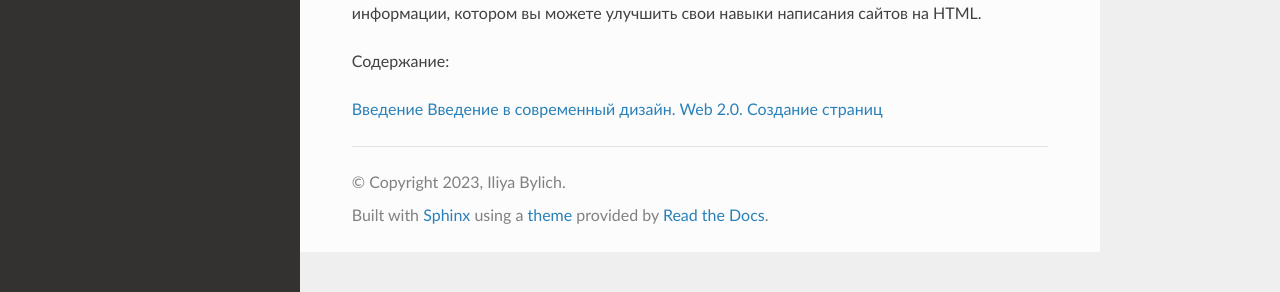
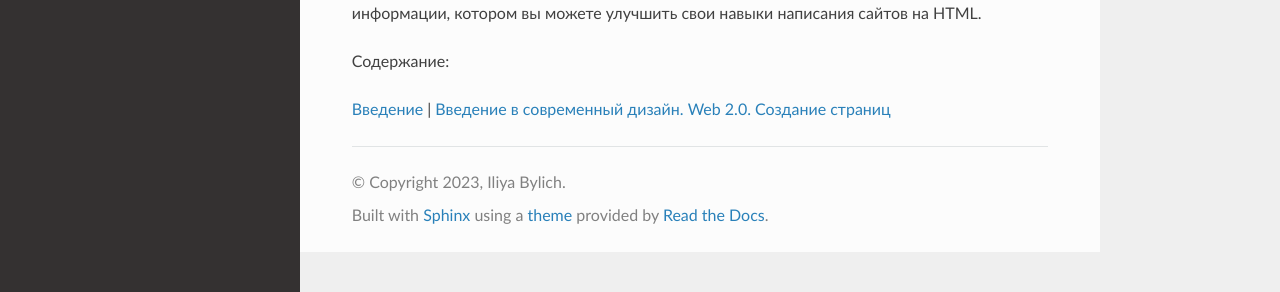
Before and after one commit to Iliya5digital/HTML5CSS3Web, a Sphinx documentation site: the page built from docs/source/index.rst, in a window 1280 px wide. Shown: the part 182-474 px from the top of the page. Built offline with Sphinx 7.4.7 and the Read the Docs theme 2.0.0, drawn with Linux system fonts in a browser that asks for light colours.

```diff
--- a/docs/source/index.rst
+++ b/docs/source/index.rst
@@ -6,6 +6,6 @@ HTML5CSS3Web
 
 Содержание:
 
-`Введение <https://html5css3web3.readthedocs.io/ru/latest/start.html>`_
+`Введение <https://html5css3web3.readthedocs.io/ru/latest/start.html>`_ |
 `Введение
 в современный дизайн. Web 2.0. Создание страниц <https://html5css3web3.readthedocs.io/ru/latest/start-to-new-webpages.html>`_
```
